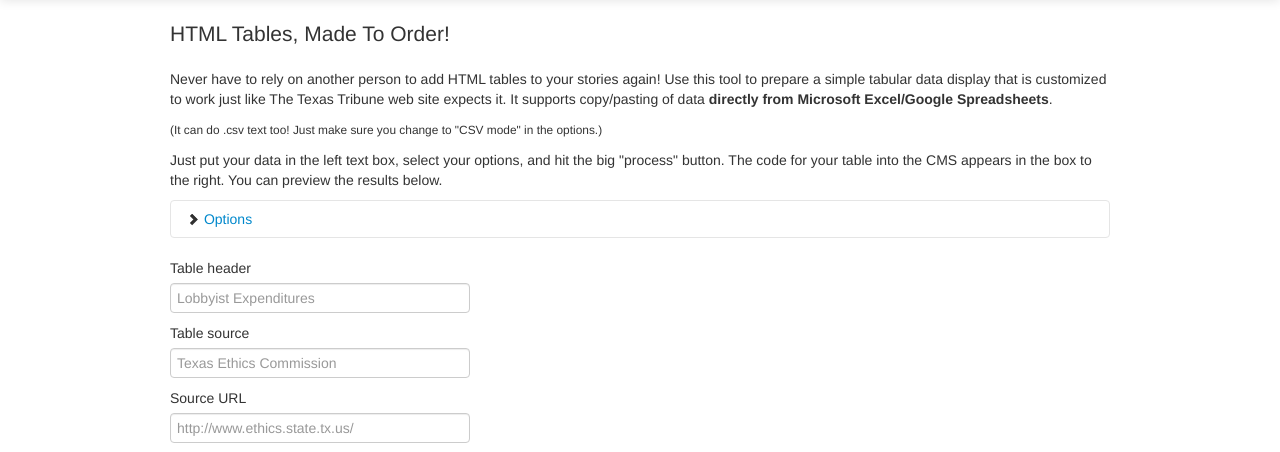
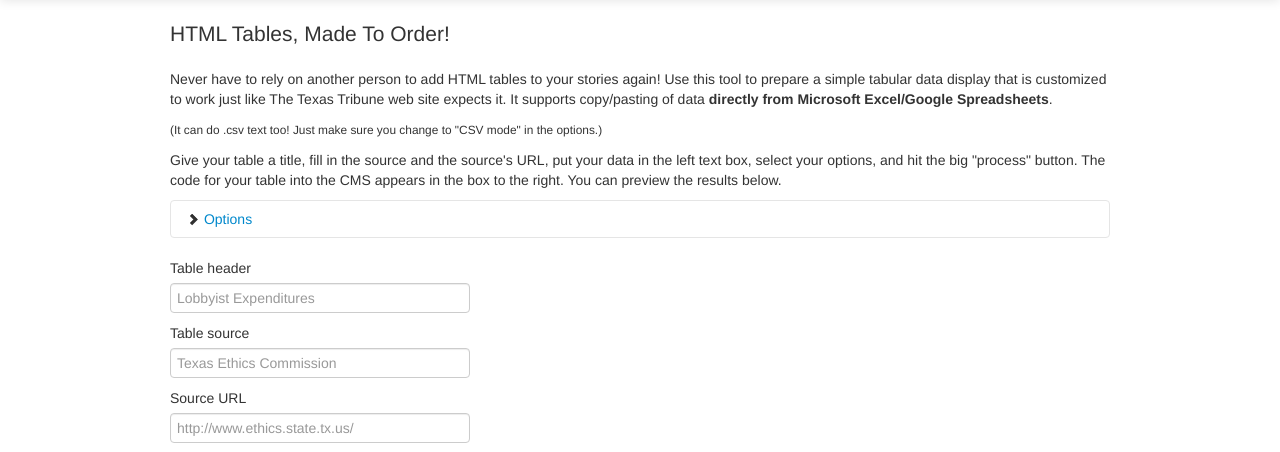
Before and after one commit to rdmurphy/never-again, a Flask app: page /table-builder/ in a window 1280 px wide. Shown: the part 41-493 px from the top of the page. Run offline with Flask 2, Linux system fonts and the light colour scheme.

Commit message:
Altered table builder text to reference newly added header support

```diff
--- a/templates/table-builder.html
+++ b/templates/table-builder.html
@@ -30,7 +30,7 @@
 
 <p><small>(It can do .csv text too! Just make sure you change to "CSV mode" in the options.)</small></p>
 
-<p>Just put your data in the left text box, select your options, and hit the big "process" button. The code for your table into the CMS appears in the box to the right. You can preview the results below.</p>
+<p>Give your table a title, fill in the source and the source's URL, put your data in the left text box, select your options, and hit the big "process" button. The code for your table into the CMS appears in the box to the right. You can preview the results below.</p>
 
 <div class="accordion">
 <div class="accordion-group">
```
